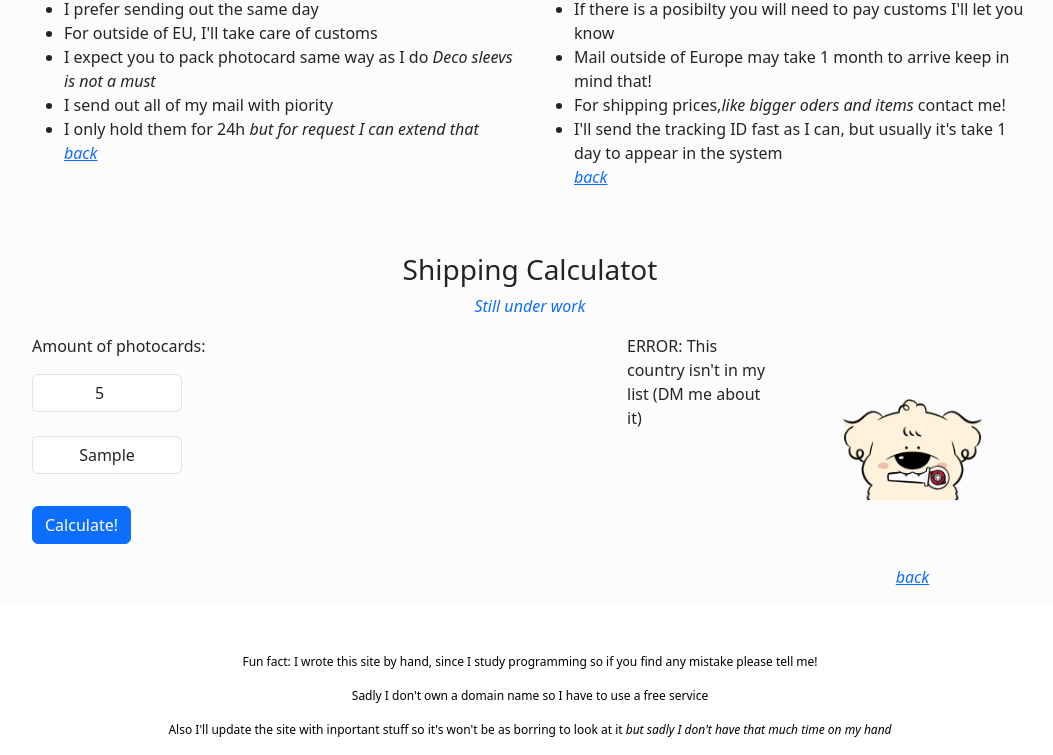
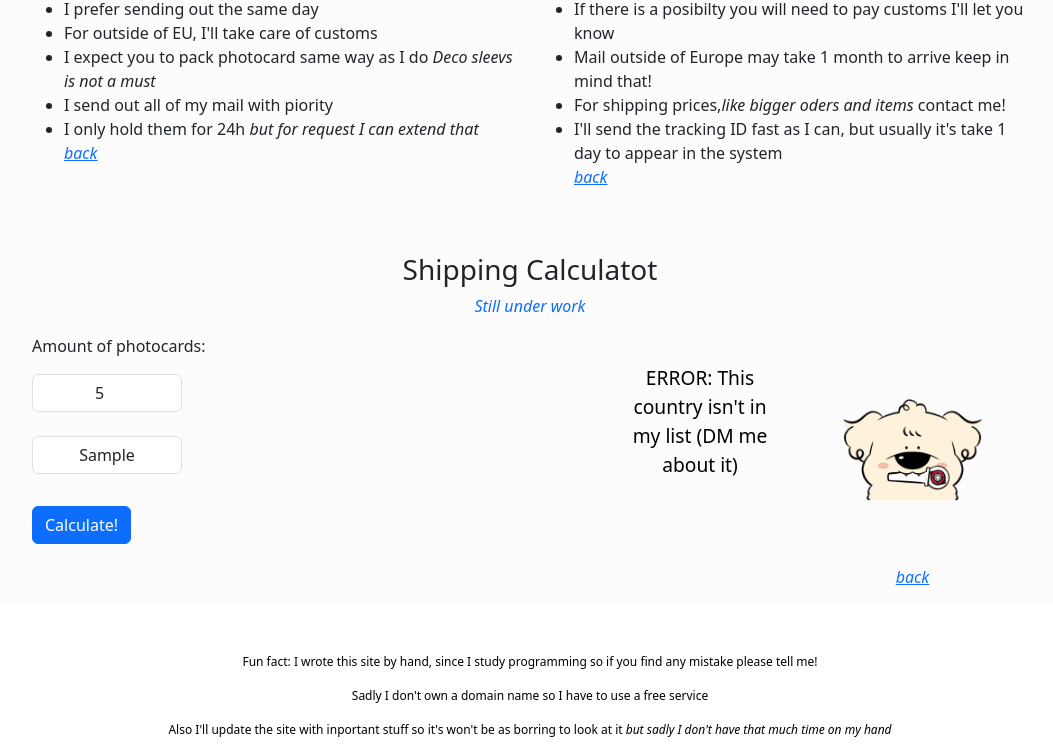
Before and after one commit to EFanni05/TradeSite, a website built with Vite: page index.html in a window 1280 px wide. Both pictures are taken after typing "5", "Sample" into the empty fields and a click on the button "Calculate!". Shown: the part 1038-1793 px from the top of the page, without its empty margins (110-1163 px from the left). Built offline with nearby package versions, Linux system fonts and the light colour scheme; files whose address does not match are found by name.

Commit message:
fornt change

```diff
--- a/index.html
+++ b/index.html
@@ -84,7 +84,7 @@
             <p class="A text-primary"><i>Still under work</i></p>
             <!--Calculator basic ver-->
             <div id="Calculatot" class="col-md-7 col-xl-7 col-sm-12 col-12">
-                <p>Amount of photocards: </p><input type="number" min="1" placeholder="1" required id="number" class="form-control"><br>
+                <p>Amount of photocards: </p><input type="number" min="1" placeholder="1" id="number" class="form-control"><br>
                 <input class="form-control" list="country" id="countrytext" placeholder="Type here your country..."><br>
                 <datalist id="country">
                 </datalist>
--- a/src/main.ts
+++ b/src/main.ts
@@ -34,13 +34,19 @@ function Calculate(){
   const p = document.getElementById('p')!
   const liPrio = document.getElementById('prio')!
   const liRegister = document.getElementById('checked')!
-  let numberOfPc = parseInt((document.getElementById('number') as HTMLInputElement).value)
+  let numberOfPc = (document.getElementById('number') as HTMLInputElement).value
   let country = (document.getElementById('countrytext') as HTMLInputElement).value
+  if(numberOfPc == ""){
+    p.textContent = "Please fill out the number of PCs"
+    p.style.color = "red"
+  }
+  else{
     p.textContent = ""
+    p.style.color = "black"
     liPrio.textContent = ""
     liRegister.textContent = ""
     try{
-    let vs:Data = new Data(country, numberOfPc)
+      let vs:Data = new Data(country, parseInt(numberOfPc))
       if(checker(vs.name)){
         if(vs.pcs < 5){
           if(vs.name == "Hungary"){
@@ -49,7 +55,7 @@ function Calculate(){
             liRegister.textContent =`${data.find(x => x.name == vs.name)!.register} ft`
           }
           else{
-          p.textContent = `${data.find(x => x.name == vs.name)} prices for ${vs.pcs}:`
+            p.textContent = `${vs.name} prices for ${vs.pcs}:`
             liPrio.textContent =`${data.find(x => x.name == vs.name)!.prio} €`
             liRegister.textContent =`${data.find(x => x.name == vs.name)!.register} €`
           }
@@ -61,6 +67,7 @@ function Calculate(){
     }catch(e){
       if(e  instanceof Error){
         p.textContent =`${e.message}`
+      }
     }
   }
 }
--- a/src/style.css
+++ b/src/style.css
@@ -43,6 +43,12 @@ body{
   text-align: center;
 }
 
+#pricing{
+  text-align: center;
+  font-size: 120%;
+  margin-top: 30px;
+}
+
 #Seugmin{
   height: 60%;
   border-radius: 2%;
```
Lines whose indentation alone changed are shown as unchanged.
